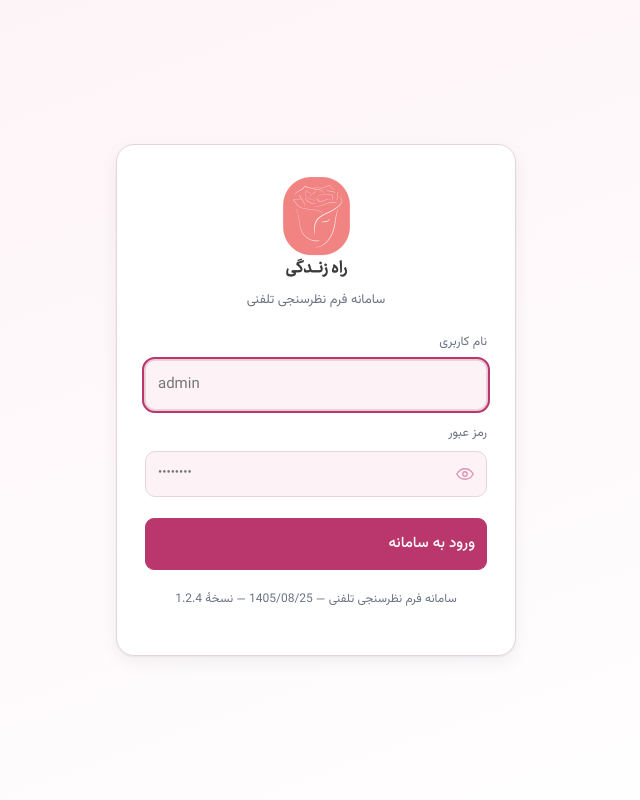
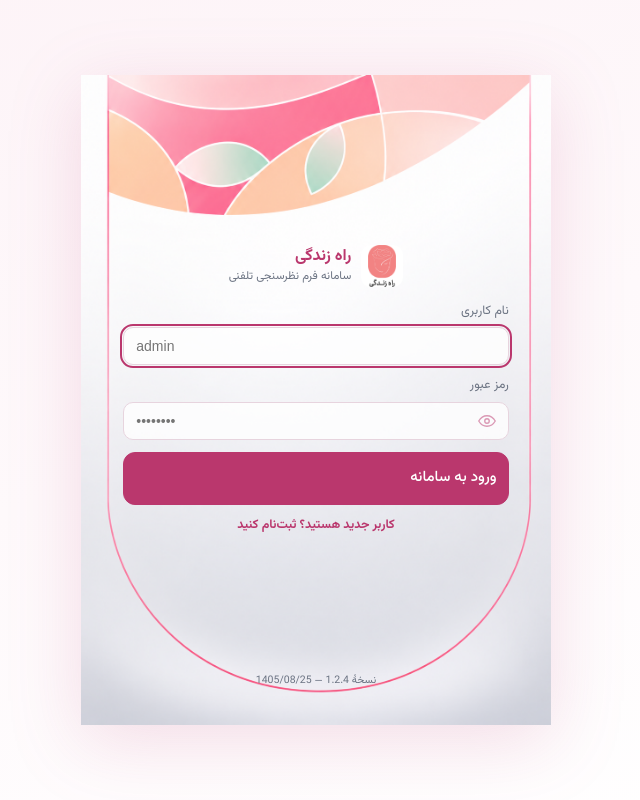
Before and after one commit to samaneh-IT-rose/survey-system, a FastAPI app: page /app/login in a window 1280 px wide. Shown: the whole page, without its empty margins (324-964 px from the left). Run offline with FastAPI, Linux system fonts and the light colour scheme.

Commit message:
بازطراحی صفحهٔ ورود با قاب تصویری انتخابی کاربر: تصویر با نسبت اصلی ۱۰۶۶/۱۴۷۵ (بدون تغییر ابعاد — بدون برش و بدون کشیدگی، فشرده‌سازی دقیق با aspect-ratio) پس‌زمینهٔ کادر ورود می‌شود و نام کاربری، رمز عبور (با دکمهٔ چشمی) و دکمهٔ «ورود به سامانه» داخل همان کادر صورتی تصویر جای می‌گیرند — برند (لوگو + نام سازمان + نام سامانه) زیر سربرگ تزئینی — پیام خطا/موفقیت و نسخه داخل کادر — ریسپانسیو در دسکتاپ/لپ‌تاپ/موبایل

```diff
--- a/app/static/css/styles.css
+++ b/app/static/css/styles.css
@@ -519,3 +519,62 @@ html[data-mode="dark"] .permchip.perm-export { background: #052e16; color: #86ef
   .fakbd-key.fakbd-space { min-width: 120px; }
   .fakbd-key.fakbd-wide { min-width: 60px; font-size: 11.5px; }
 }
+
+/* ===== صفحهٔ ورود و ثبت‌نام — قاب تصویری کاربر ===== */
+/* تصویر با نسبت اصلی 1066/1475 رندر می‌شود (aspect-ratio) — بدون برش،
+   بدون کشیدگی؛ فیلدهای ورود داخل کادر صورتی تصویر جای می‌گیرند. */
+.loginframe {
+  position: relative;
+  width: min(92vw, 470px, calc((100vh - 40px) * 1066 / 1475));
+  aspect-ratio: 1066 / 1475;
+  background: url("../logo/login-frame.png") center / 100% 100% no-repeat;
+  filter: drop-shadow(0 16px 36px rgba(186, 55, 109, .16));
+}
+.lf-inner {
+  position: absolute;
+  left: 9%; right: 9%; top: 23.2%; bottom: 26%;
+  display: flex; flex-direction: column; justify-content: center; gap: 9px;
+  text-align: center;
+}
+.lf-brand { display: flex; align-items: center; justify-content: center; gap: 10px; margin-bottom: 4px; }
+.lf-brand img { width: 42px; height: 42px; border-radius: 10px; object-fit: contain; background: #fff; }
+.lf-brandname { text-align: right; }
+.lf-org { font-weight: 800; font-size: 16px; color: var(--primary); line-height: 1.35; }
+.lf-app { font-size: 11.5px; color: var(--muted); line-height: 1.5; }
+.lf-msg { border-radius: 10px; padding: 8px 10px; font-size: 12.5px; line-height: 1.7; }
+.lf-msg.err { background: #fef2f2; color: #b91c1c; border: 1px solid #fecaca; }
+.lf-msg.ok { background: #f0fdf4; color: #166534; border: 1px solid #bbf7d0; }
+html[data-mode="dark"] .lf-msg.err { background: #2a1414; color: #f87171; border-color: #7f2f2f; }
+html[data-mode="dark"] .lf-msg.ok { background: #12261a; color: #4ade80; border-color: #1e5c38; }
+.lf-fields { display: flex; flex-direction: column; gap: 9px; text-align: right; }
+.lf-fields label { display: block; }
+.lf-fields .flabel { display: block; font-size: 12.5px; color: var(--muted); margin-bottom: 4px; }
+.lf-fields input {
+  width: 100%; padding: 10px 12px; font-size: 14px;
+  border: 1px solid var(--border); border-radius: 10px;
+  background: rgba(255, 255, 255, .78); color: var(--text);
+}
+.lf-fields input:focus { outline: 2px solid var(--primary); outline-offset: 1px; }
+.lf-fields .passwrap > input { padding-right: 42px; }
+.lf-submit { width: 100%; padding: 11px; font-size: 15px; margin-top: 3px; border-radius: 12px; }
+.lf-link { font-size: 12.5px; color: var(--primary); text-decoration: none; font-weight: 600; }
+.lf-link:hover { text-decoration: underline; }
+.lf-foot {
+  position: absolute; left: 9%; right: 9%; bottom: 5.5%;
+  margin: 0; text-align: center; font-size: 10.5px; color: var(--muted); line-height: 1.6;
+}
+@media (max-width: 380px) {
+  .lf-fields input { font-size: 13px; padding: 9px 10px; }
+  .lf-org { font-size: 14.5px; }
+}
+
+/* حالت فشردهٔ صفحهٔ ثبت‌نام (۴ فیلد) — جا شدن کامل داخل کادر، بدون افتادن روی سربرگ/مرز */
+.lf-inner.signup { top: 22.8%; bottom: 21.5%; gap: 7px; }
+.lf-inner.signup .lf-brand { margin-bottom: 0; }
+.lf-inner.signup .lf-brand img { width: 34px; height: 34px; border-radius: 8px; }
+.lf-inner.signup .lf-org { font-size: 14.5px; }
+.lf-inner.signup .lf-fields { gap: 7px; }
+.lf-inner.signup .flabel { margin-bottom: 3px; font-size: 12px; }
+.lf-inner.signup input { padding: 8px 11px; font-size: 13.5px; border-radius: 9px; }
+.lf-inner.signup .lf-submit { padding: 9px; font-size: 14px; margin-top: 1px; }
+.lf-note { font-size: 10.5px; color: var(--muted); line-height: 1.65; margin: 0; }
--- a/app/templates/login.html
+++ b/app/templates/login.html
@@ -9,23 +9,33 @@
 </head>
 <body class="loginbody">
   <div class="loginwrap">
-    <div class="logincard">
-      <img class="loginlogo" src="{{ logo_url }}" alt="لوگو"
-           style="width:76px;height:100px;object-fit:contain;border-radius:12px">
-      <p class="loginsub">{{ app_title }}</p>
+    <!-- قاب تصویری — تصویر با نسبت اصلی 1066/1475 نمایش داده می‌شود (بدون برش و بدون کشیدگی)
+         و نام کاربری، رمز عبور و دکمهٔ ورود داخل کادر تصویر قرار می‌گیرند -->
+    <div class="loginframe">
+      <div class="lf-inner">
+        <div class="lf-brand">
+          <img src="{{ logo_url }}" alt="لوگو">
+          <div class="lf-brandname">
+            <div class="lf-org">{{ org_name }}</div>
+            <div class="lf-app">{{ app_title }}</div>
+          </div>
+        </div>
 
+        {% if created %}
+        <div class="lf-msg ok">ثبت‌نام انجام شد؛ برای ورود، نام کاربری و رمز عبور خود را وارد کنید.</div>
+        {% endif %}
         {% if error %}
-      <div class="loginerror" role="alert">{{ error }}</div>
+        <div class="lf-msg err" role="alert">{{ error }}</div>
         {% endif %}
 
-      <form method="post" action="{{ prefix }}/login" class="loginform">
-        <label class="field">
-          <span>نام کاربری</span>
+        <form method="post" action="{{ prefix }}/login" class="lf-fields">
+          <label>
+            <span class="flabel">نام کاربری</span>
             <input type="text" name="username" value="{{ username or '' }}" required autofocus
                    autocomplete="username" dir="ltr" placeholder="admin">
           </label>
-        <label class="field">
-          <span>رمز عبور</span>
+          <label>
+            <span class="flabel">رمز عبور</span>
             <span class="passwrap">
               <input type="password" name="password" required
                      autocomplete="current-password" dir="ltr" placeholder="••••••••">
@@ -35,10 +45,12 @@
               </button>
             </span>
           </label>
-        <button type="submit" class="btn primary loginbtn">ورود به سامانه</button>
+          <button type="submit" class="btn primary lf-submit">ورود به سامانه</button>
         </form>
 
-      <p class="loginfoot">سامانه فرم نظرسنجی تلفنی — <bdi>{{ today }}</bdi> — نسخهٔ <bdi>{{ app_version }}</bdi></p>
+        <a class="lf-link" href="{{ prefix }}/signup">کاربر جدید هستید؟ ثبت‌نام کنید</a>
+      </div>
+      <p class="lf-foot">نسخهٔ <bdi>{{ app_version }}</bdi> — <bdi>{{ today }}</bdi></p>
     </div>
   </div>
 <script src="{{ asset('static/js/password-toggle.js') }}"></script>
```
Also changed, not shown: app/static/logo/login-frame.png (added). Lines whose indentation alone changed are shown as unchanged.
